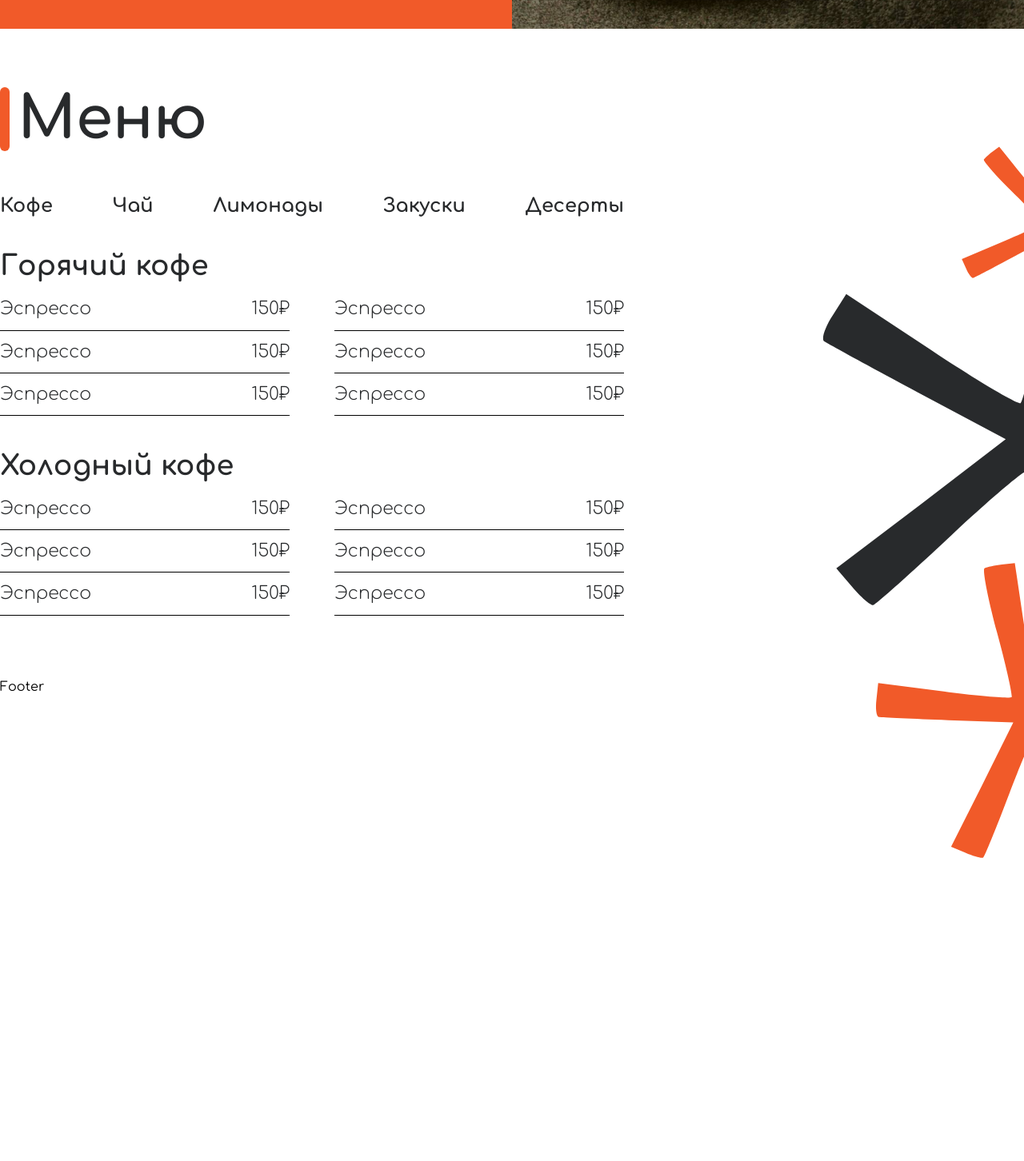
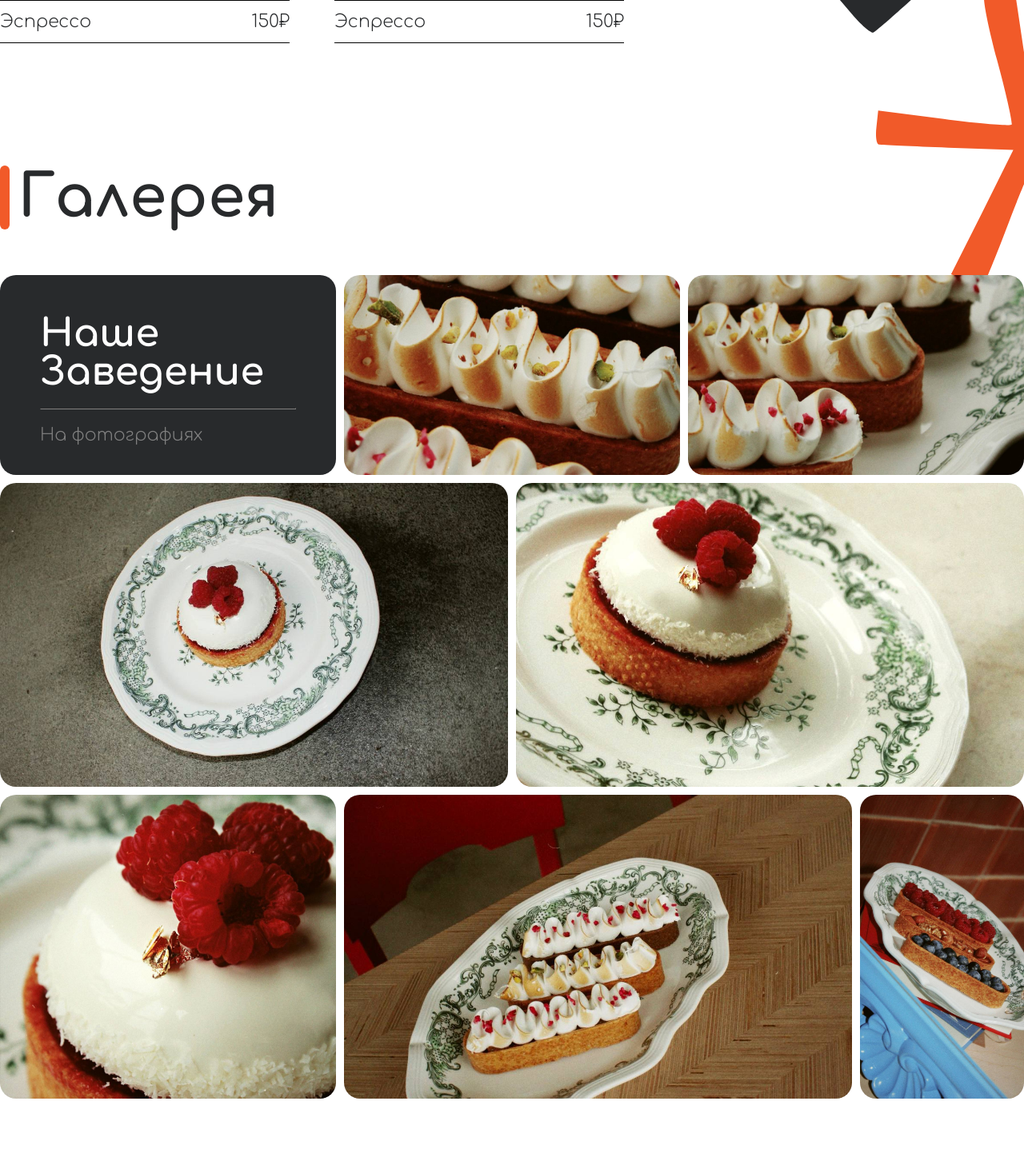
Before and after one commit to AlimMambetov/TalkCoffee, a Next.js app: page / in a window 1280 px wide. Shown: the part 1320-2772 px from the top of the page at 80% size. Before the commit the page ends 2459 px from the top, so only its background shows below. Built offline with nearby package versions, Linux system fonts and the light colour scheme.

Commit message:
Gallery section is complete

```diff
--- /dev/null
+++ b/src/components/modules/GallerySection/index.tsx
@@ -0,0 +1,33 @@
+'use client'
+import React from 'react';
+import cls from './style.module.scss';
+import { Container } from '@/components/layout';
+import { Img, Text, Title } from '@/components/ui';
+
+export const GallerySection = (props: any) => {
+
+
+	return (<>
+		<section className={cls.wrap}>
+			<Container className={cls.container}>
+				<Title decorLine>Галерея</Title>
+				<div className={cls.galleryGrid}>
+					<div data-span='2x2' className={cls.box}>
+						<Title size={3}>Наше<br />Заведение</Title>
+						<hr />
+						<Text size={2}>На фотографиях</Text>
+					</div>
+					<Img data-span='2x2' src={'/images/gallery/2.jpg'} />
+					<Img data-span='2x2' src={'/images/gallery/3.jpg'} />
+					<Img data-span='3x3' src={'/images/gallery/4.jpg'} />
+					<Img data-span='3x3' src={'/images/gallery/5.jpg'} />
+					<Img data-span='2x3' src={'/images/gallery/6.jpg'} />
+					<Img data-span='3x3' src={'/images/gallery/7.jpg'} />
+					<Img data-span='1x3' src={'/images/gallery/8.jpg'} />
+				</div>
+			</Container>
+		</section>
+	</>)
+}
+
+export default GallerySection;
--- /dev/null
+++ b/src/components/modules/GallerySection/style.module.scss
@@ -0,0 +1,77 @@
+.wrap {
+	padding: 80px 0px;
+	position: relative;
+}
+
+
+.container {
+	display: flex;
+	flex-direction: column;
+	gap: 64px;
+	position: relative;
+}
+
+.galleryGrid {
+	display: grid;
+	grid-template-columns: repeat(6, 1fr);
+	grid-template-rows: repeat(8, 120px);
+	gap: 10px;
+
+	img {
+		width: 100%;
+		height: 100%;
+		object-fit: cover;
+		border-radius: radius('M');
+	}
+
+	[data-span='2x2'] {
+		grid-column: span 2;
+		grid-row: span 2;
+	}
+
+	[data-span='3x3'] {
+		grid-column: span 3;
+		grid-row: span 3;
+	}
+
+	[data-span='2x3'] {
+		grid-column: span 2;
+		grid-row: span 3;
+	}
+
+	[data-span='3x2'] {
+		grid-column: span 3;
+		grid-row: span 2;
+	}
+
+	[data-span='1x3'] {
+		grid-column: span 1;
+		grid-row: span 3;
+	}
+
+	[data-span='3x1'] {
+		grid-column: span 3;
+		grid-row: span 1;
+	}
+}
+
+.box {
+	display: flex;
+	flex-direction: column;
+	gap: 20px;
+	background-color: hue('heavy');
+	padding: 50px;
+	border-radius: radius('M');
+
+	p {
+		color: hue('second');
+	}
+
+	h3 {
+		color: hue('plain');
+	}
+
+	hr {
+		border-color: hue('second');
+	}
+}
--- a/src/components/modules/index.ts
+++ b/src/components/modules/index.ts
@@ -1,3 +1,4 @@
 export * from './AboutSection'
 export * from './HeroSection'
 export * from './MenuSection'
+export * from './GallerySection'
--- a/src/components/templates/MainPage/index.tsx
+++ b/src/components/templates/MainPage/index.tsx
@@ -2,7 +2,7 @@
 import React from 'react';
 import cls from './style.module.scss';
 import { useDeviceType } from '@/hooks';
-import { AboutSection, HeroSection, MenuSection } from '@/components/modules';
+import { AboutSection, GallerySection, HeroSection, MenuSection } from '@/components/modules';
 
 export const MainPage = (props: any) => {
 	const device = useDeviceType();
@@ -12,8 +12,9 @@ export const MainPage = (props: any) => {
 	console.log(device)
 	return (<>
 		<HeroSection />
+		<MenuSection />
+		<GallerySection />
 		<AboutSection />
-		<MenuSection />
 	</>)
 }
 
```
